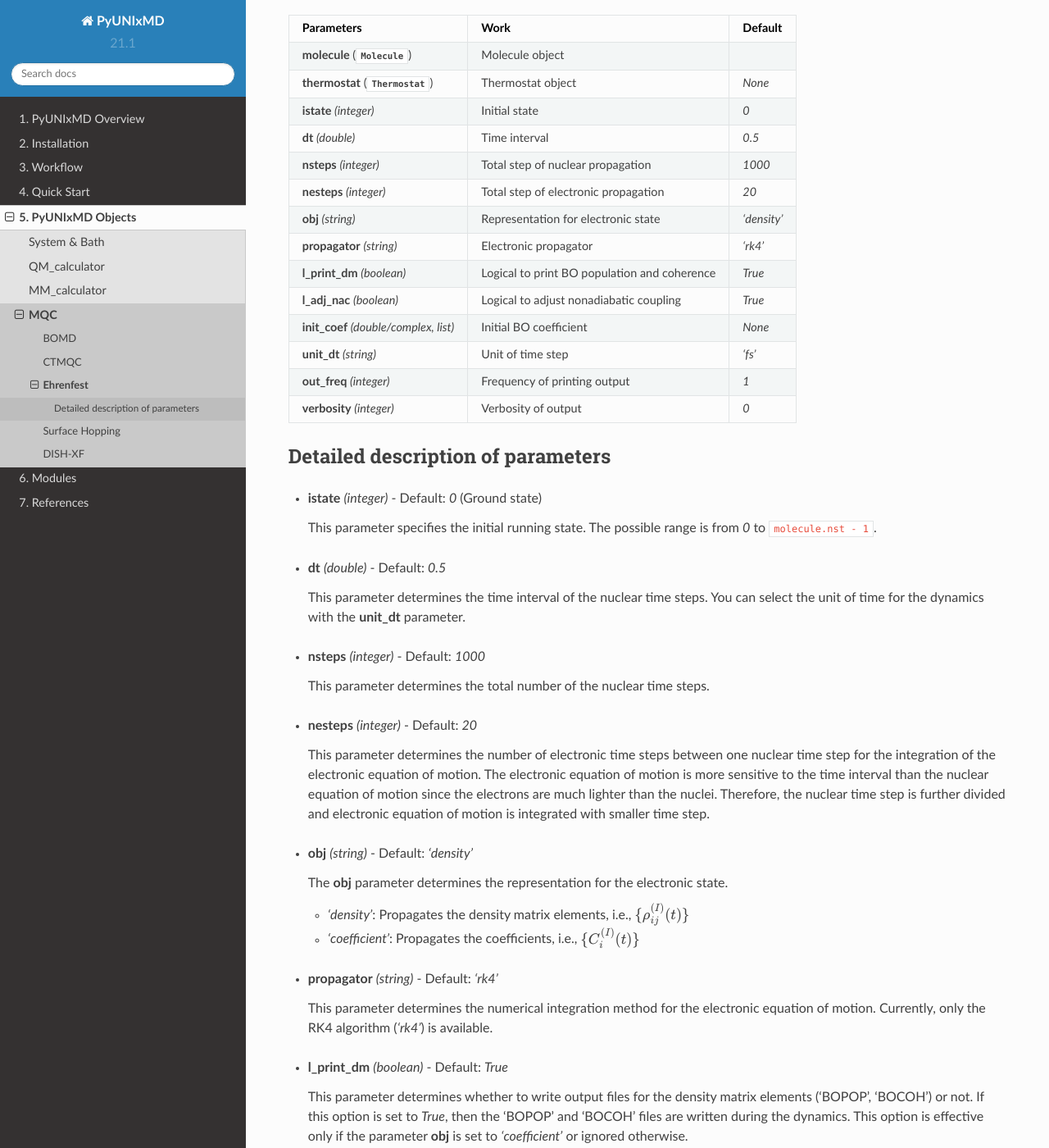
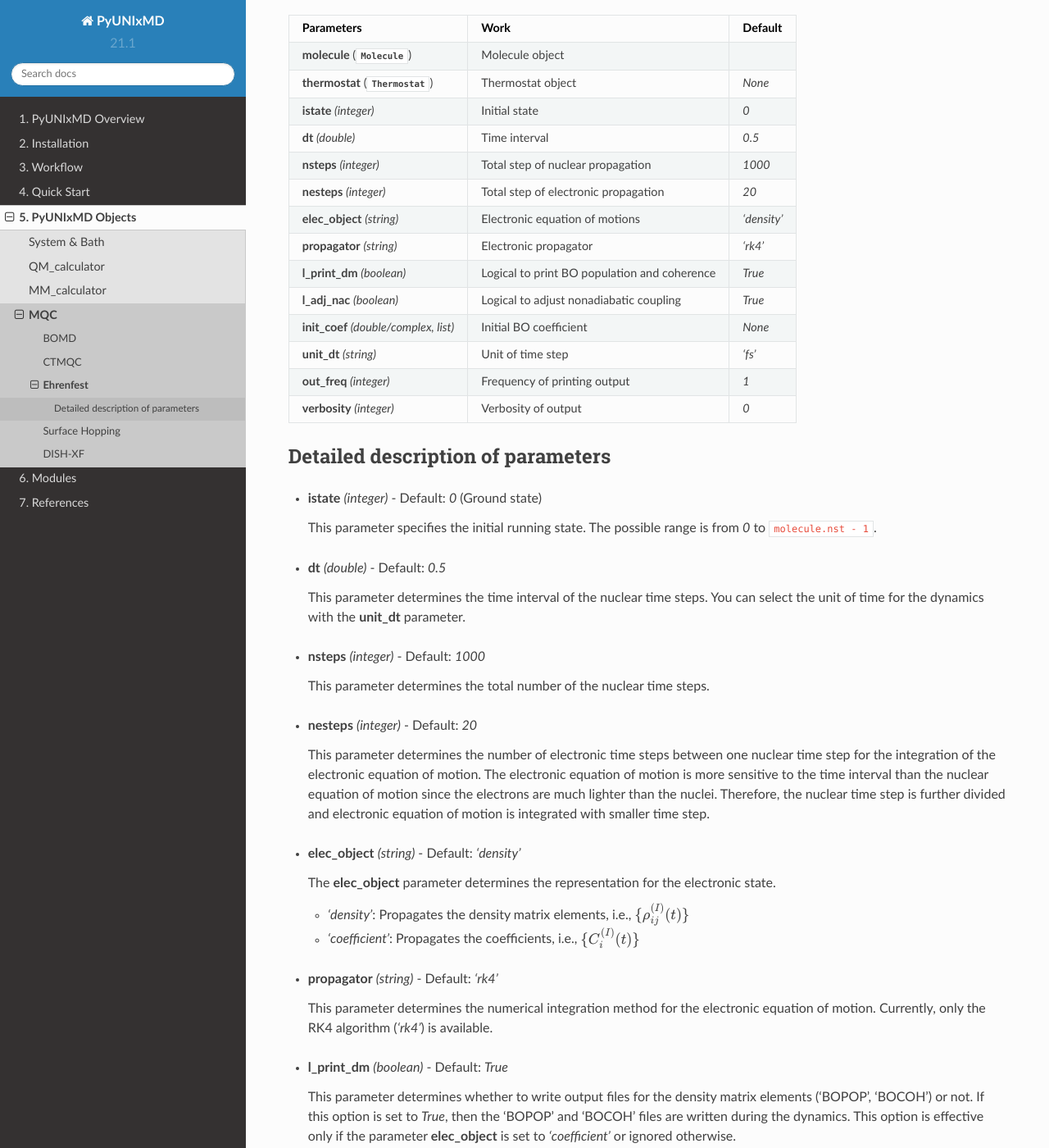
Before and after one commit to skmin-lab/unixmd, a Sphinx documentation site: the page built from docs/source/objects/mqc/eh.rst, in a window 1280 px wide and 1400 px high, scrolled down 614 px. Shown: the whole window at 82% size. Built offline with Sphinx 7.4.7 and the Read the Docs theme 2.0.0, drawn with Linux system fonts in a browser that asks for light colours; cross-references to code outside the pages are shown as plain code.

Commit message:
Change obj to elec_object in mqc part

```diff
--- a/docs/source/objects/mqc/eh.rst
+++ b/docs/source/objects/mqc/eh.rst
@@ -44,7 +44,7 @@ where :math:`\mathbf{d}_{ij\nu}^{(I)}(t) = \int d \underline{\underline{\mathbf{
 | **nesteps**                | Total step of electronic propagation           | *20*        |
 | *(integer)*                |                                                |             |
 +----------------------------+------------------------------------------------+-------------+
-| **obj**                    | Representation for electronic state            | *'density'* |
+| **elec_object**            | Electronic equation of motions                 | *'density'* |
 | *(string)*                 |                                                |             |
 +----------------------------+------------------------------------------------+-------------+
 | **propagator**             | Electronic propagator                          | *'rk4'*     |
@@ -99,9 +99,9 @@ Detailed description of parameters
 
 \
 
-- **obj** *(string)* - Default: *'density'*
+- **elec_object** *(string)* - Default: *'density'*
 
-  The **obj** parameter determines the representation for the electronic state.
+  The **elec_object** parameter determines the representation for the electronic state.
 
   + *'density'*: Propagates the density matrix elements, i.e., :math:`\{\rho_{ij}^{(I)}(t)\}`
   + *'coefficient'*: Propagates the coefficients, i.e., :math:`\{C_{i}^{(I)}(t)\}`
@@ -119,7 +119,7 @@ Detailed description of parameters
 
   This parameter determines whether to write output files for the density matrix elements ('BOPOP', 'BOCOH') or not.
   If this option is set to *True*, then the 'BOPOP' and 'BOCOH' files are written during the dynamics.
-  This option is effective only if the parameter **obj** is set to *'coefficient'* or ignored otherwise.
+  This option is effective only if the parameter **elec_object** is set to *'coefficient'* or ignored otherwise.
 
 \
 
--- a/docs/source/objects/mqc/main.rst
+++ b/docs/source/objects/mqc/main.rst
@@ -77,7 +77,7 @@ You can restart the dynamics simulation by reading the 'RESTART.bin' file using
 
    import mqc
 
-   md = mqc.SH(molecule=mol, nsteps=1000, dt=0.125, istate=1, obj="density")
+   md = mqc.SH(molecule=mol, nsteps=1000, dt=0.125, istate=1, elec_object="density")
 
    md.run(qm=qm, output_dir="./TRAJ.sh", l_save_scr=True, l_save_qm_log=False)
 
--- a/docs/source/quick_start.rst
+++ b/docs/source/quick_start.rst
@@ -33,7 +33,7 @@ The running script is the following.
    qm = qm.model.Shin_Metiu(molecule=mol)
 
    md = mqc.SHXF(molecule=mol, nsteps=2890, nesteps=1, dt=0.5, unit_dt='au', \
-        sigma=0.1, istate=1, obj="density")
+        sigma=0.1, istate=1, elec_object="density")
 
    md.run(qm=qm)
 
@@ -418,7 +418,7 @@ by changing the MD setting in the above running script:
 .. code-block:: python
 
    md = mqc.SH(molecule=mol, nsteps=2890, nesteps=1, dt=0.5, unit_dt='au', \
-        , istate=1, obj="density")
+        , istate=1, elec_object="density")
 
 Then the populations and the coherence will be shown like this.
 
--- a/docs/source/workflow.rst
+++ b/docs/source/workflow.rst
@@ -67,8 +67,8 @@ The blue and light green boxes represent directories and files, respectively. Th
 'md/' collects MD outputs, and 'qm_log/' and 'mm_log/' have logs of QM and MM calculations, respectively
 (The latter two directories are optional). 'RESTART.bin' is a binary used to restart a dynamics calculation. See :ref:`MQC<Objects MQC>` for the details.
 
-.. note:: Since default of **l_print_dm** is *True*, thus PyUNIxMD provides 'BOCOH' and 'BOPOP' regardless of **obj**.
-   If **obj** is *"coefficient"* and you set **l_print_dm** to *False*, then the outputs 'BOCOH' and 'BOPOP' are not written anymore.
+.. note:: Since default of **l_print_dm** is *True*, thus PyUNIxMD provides 'BOCOH' and 'BOPOP' regardless of **elec_object**.
+   If **elec_object** is *"coefficient"* and you set **l_print_dm** to *False*, then the outputs 'BOCOH' and 'BOPOP' are not written anymore.
 
 Details of the MD output files and their formats are the following.
 
```
Also changed, not shown: docs/source/objects/mqc/sh.rst (+4 -4 lines), docs/source/objects/mqc/shxf.rst (+4 -4 lines), 9 other files.
